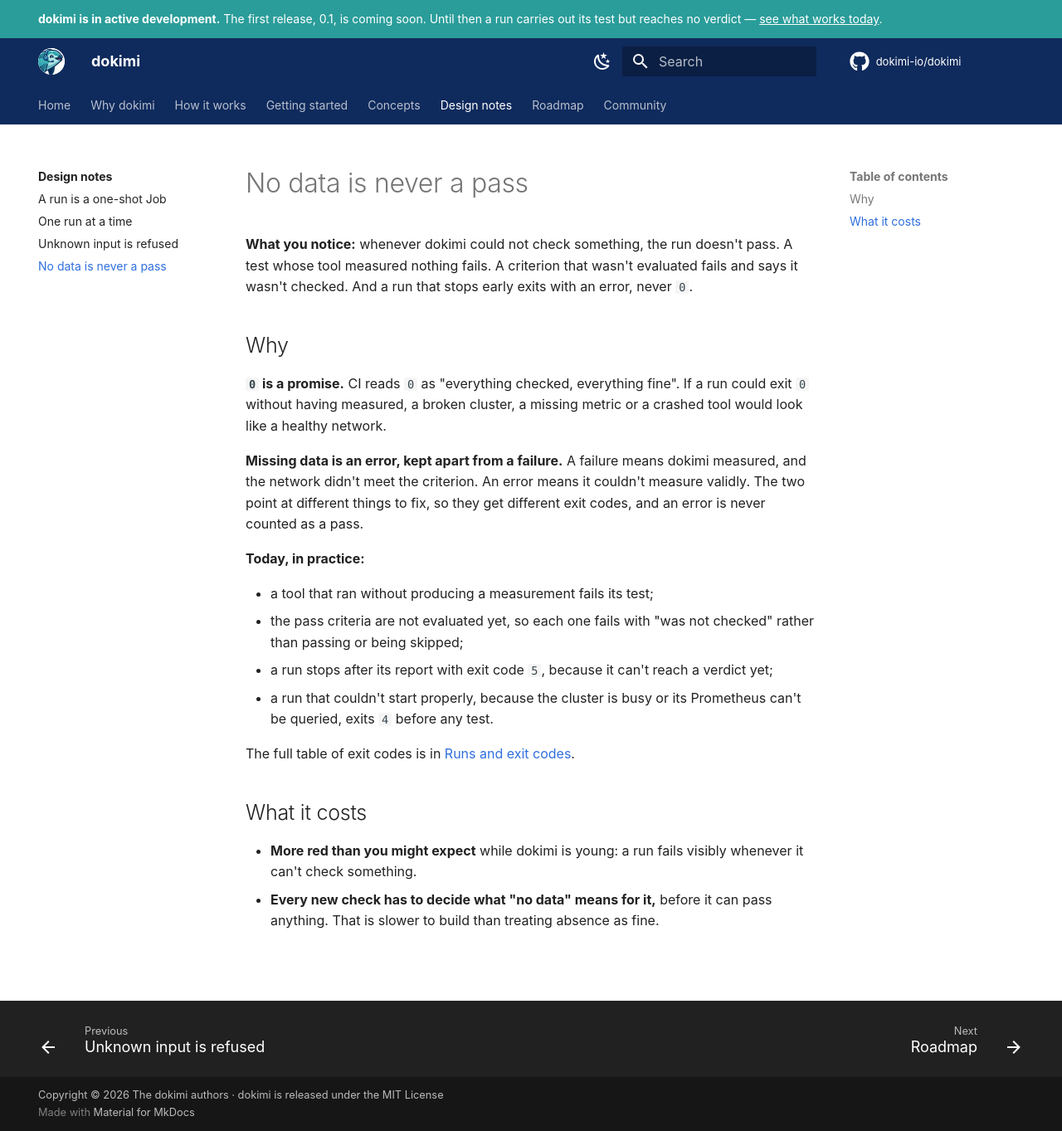
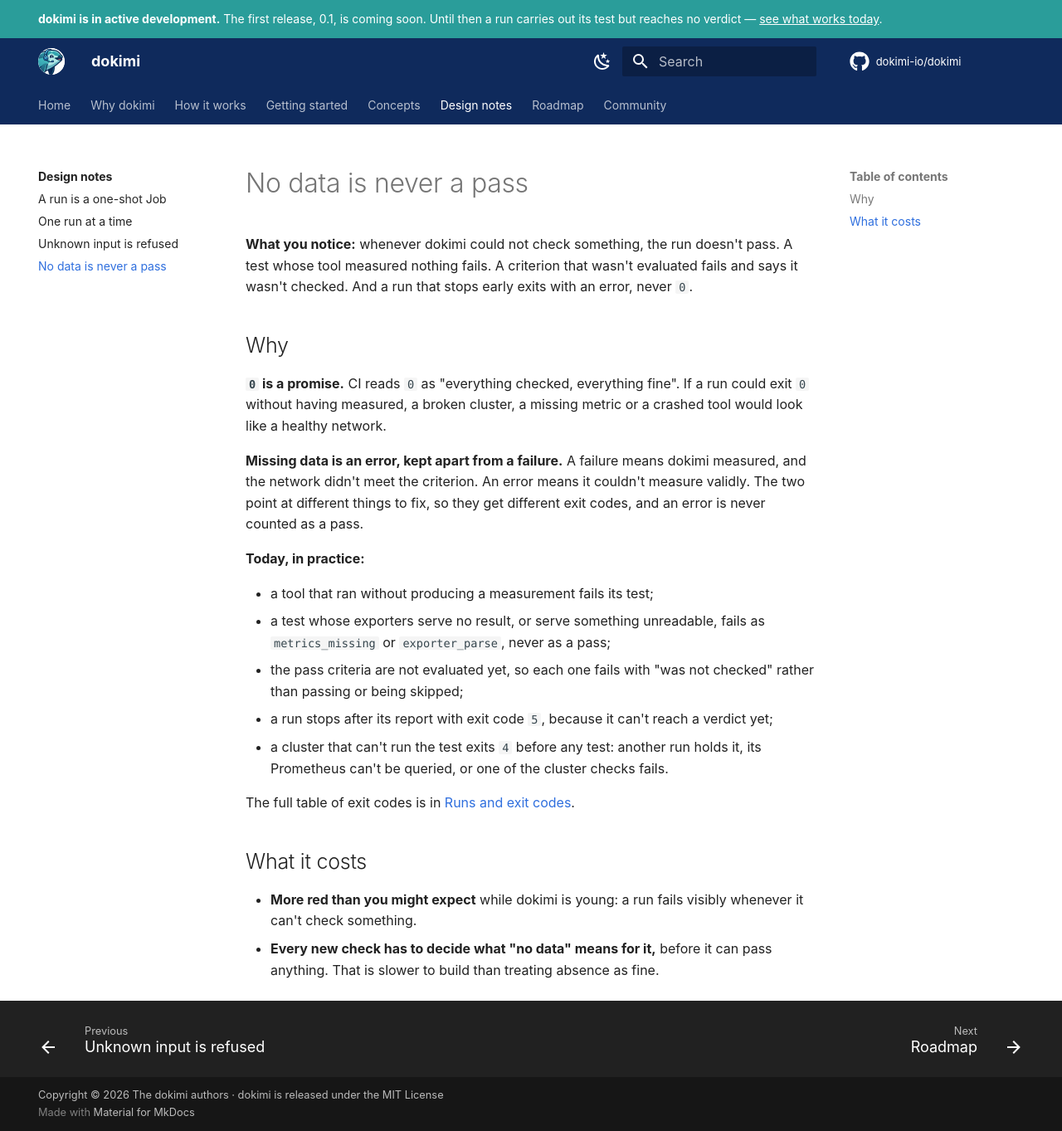
Before and after one commit to dokimi-io/dokimi-website, an MkDocs documentation site: the page built from docs/design/no-data-is-not-a-pass.md, in a window 1280 px wide and 1363 px high. Shown: the whole window at 83% size. Built offline with MkDocs 1.6.1 and Material for MkDocs 9.7.7, drawn with Linux system fonts in a browser that asks for light colours; comment, search, counter and statistics services are not loaded.

Commit message:
Design notes: what 'no data is never a pass' means today, after dokimi#53 and #59
Co-Authored-By: Claude Opus 5.5 <noreply@anthropic.com>

```diff
--- a/docs/design/no-data-is-not-a-pass.md
+++ b/docs/design/no-data-is-not-a-pass.md
@@ -18,11 +18,13 @@ pass.
 **Today, in practice:**
 
 - a tool that ran without producing a measurement fails its test;
+- a test whose exporters serve no result, or serve something unreadable, fails as
+  `metrics_missing` or `exporter_parse`, never as a pass;
 - the pass criteria are not evaluated yet, so each one fails with "was not checked" rather than
   passing or being skipped;
 - a run stops after its report with exit code `5`, because it can't reach a verdict yet;
-- a run that couldn't start properly, because the cluster is busy or its Prometheus can't be
-  queried, exits `4` before any test.
+- a cluster that can't run the test exits `4` before any test: another run holds it, its
+  Prometheus can't be queried, or one of the cluster checks fails.
 
 The full table of exit codes is in [Runs and exit codes](../concepts/runs.md).
 
```
